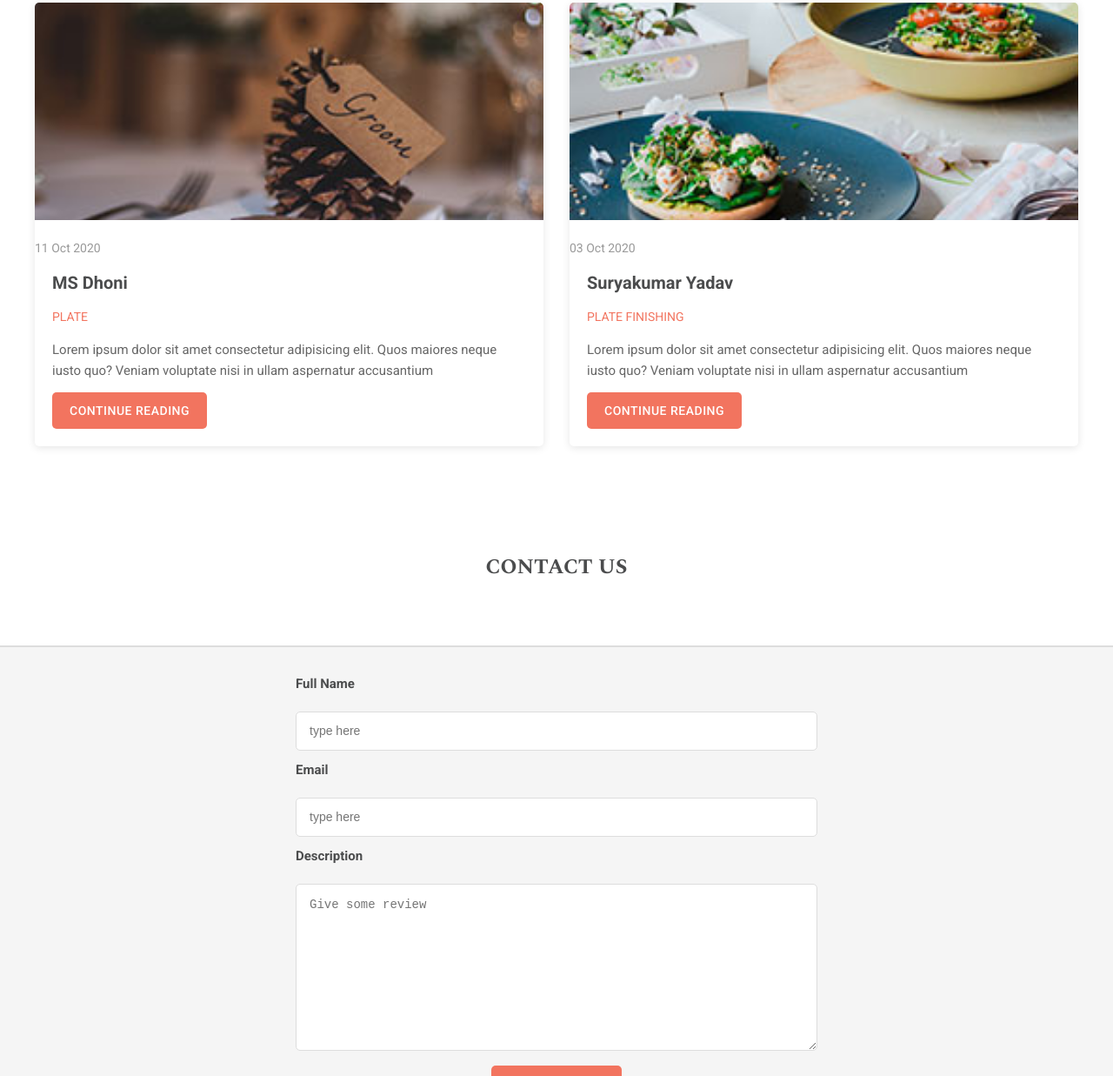
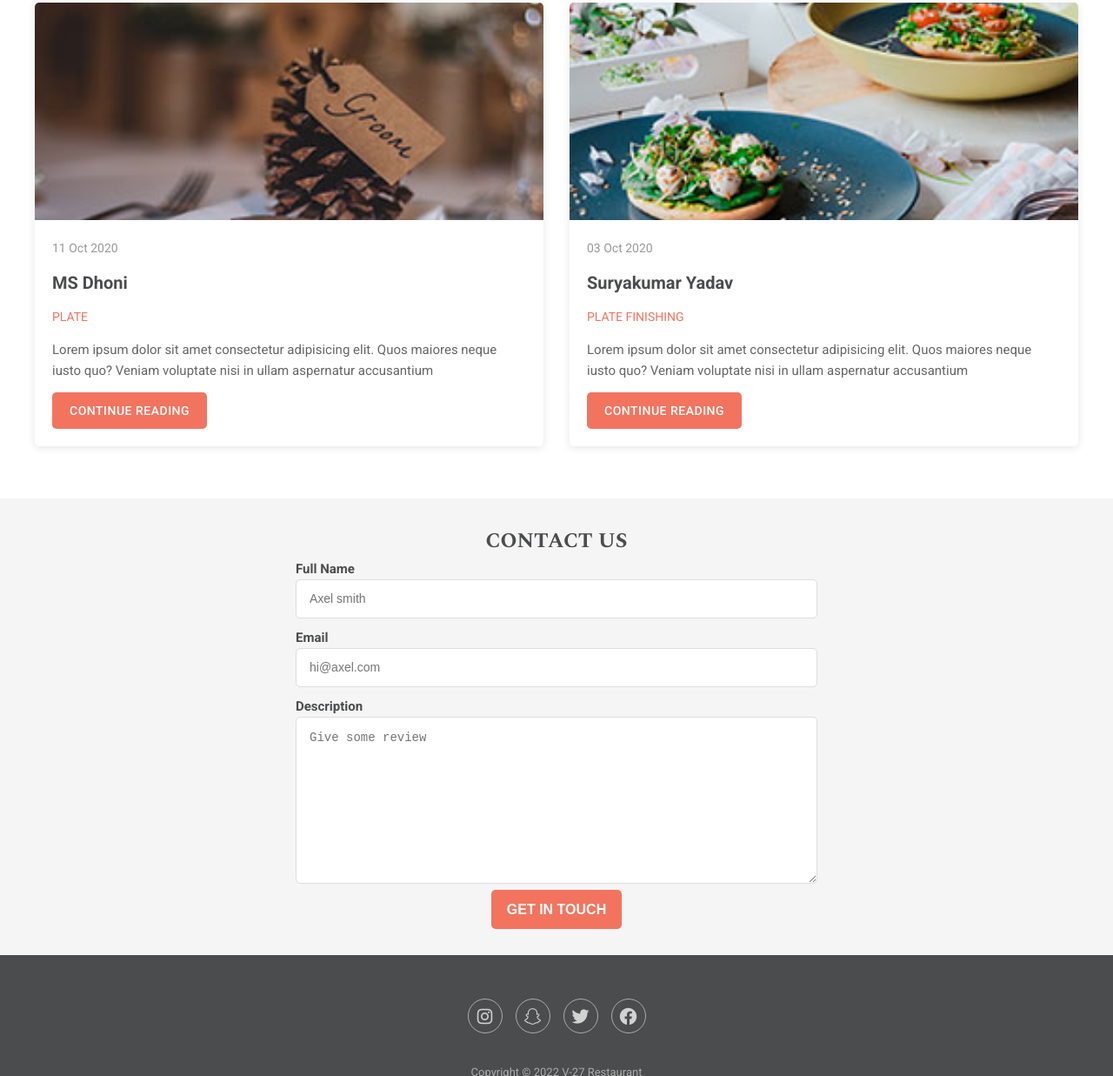
Before and after one commit to VIREN2779/restaurants-booking-table, a website: page public/index.html in a window 1280 px wide. Shown: the part 2275-3512 px from the top of the page at 87% size. Drawn offline with nearby package versions, Linux system fonts and the light colour scheme.

Commit message:
#1 fix: improve responsiveness and layout

```diff
--- a/public/index.html
+++ b/public/index.html
@@ -1,4 +1,3 @@
-
 <!DOCTYPE html>
 <html lang="en">
 
@@ -9,7 +8,9 @@
     <link rel="stylesheet" href="https://cdnjs.cloudflare.com/ajax/libs/font-awesome/6.1.1/css/all.min.css"
         integrity="sha512-KfkfwYDsLkIlwQp6LFnl8zNdLGxu9YAA1QvwINks4PhcElQSvqcyVLLD9aMhXd13uQjoXtEKNosOWaZqXgel0g=="
         crossorigin="anonymous" referrerpolicy="no-referrer" />
-    <link rel="stylesheet" href="https://fonts.googleapis.com/css2?family=Roboto:wght@400;500;700&family=Spectral:wght@400;600;700&display=swap" rel="stylesheet">
+    <link rel="stylesheet"
+        href="https://fonts.googleapis.com/css2?family=Roboto:wght@400;500;700&family=Spectral:wght@400;600;700&display=swap"
+        rel="stylesheet">
     <link rel="stylesheet" href="./my.css">
 </head>
 
@@ -68,17 +69,21 @@
     <!-- Book Table Section -->
     <section id="book-table">
         <div class="book-table-container">
-            <h2>Book Your Table Now</h2>
+            <h2>BOOK YOUR TABLE NOW</h2>
             <div class="book">
                 <div class="book-image"></div>
                 <img src="img/book_left_image.jpg" alt="">
                 <div class="book-right">
                     <form class="book-content" id="bookForm">
                         <input name="name" type="name" class="inner-book" id="day" placeholder="Select day" required="">
-                        <input name="name" type="name" class="inner-book" id="hours" placeholder="Select Hours" required="">
-                        <input name="name" type="name" class="inner-book" id="fullName" placeholder="Full name" required="">
-                        <input name="phone" type="phone" class="inner-book" id="phone" placeholder="Phone number" required="">
-                        <input name="name" type="name" class="inner-book" id="persons" placeholder="How many persons?" required="">
+                        <input name="name" type="name" class="inner-book" id="hours" placeholder="Select Hours"
+                            required="">
+                        <input name="name" type="name" class="inner-book" id="fullName" placeholder="Full name"
+                            required="">
+                        <input name="phone" type="phone" class="inner-book" id="phone" placeholder="Phone number"
+                            required="">
+                        <input name="name" type="name" class="inner-book" id="persons" placeholder="How many persons?"
+                            required="">
                         <button type="submit" id="form-submit" class="btn">Book Table</button>
                     </form>
                 </div>
@@ -100,10 +105,10 @@
     <!-- Blog Section -->
     <section class="our-blog" id="blog">
         <div class="container">
-            <div class="row">
+            <div class="row" style="display: flex;justify-content: center;">
                 <div class="col-md-12">
                     <div class="heading">
-                        <h1>Our blog post</h1>
+                        <h1>OUR BLOG POST</h1>
                     </div>
                 </div>
             </div>
@@ -181,19 +186,18 @@
     </section>
 
     <!-- Contact Section -->
-    <div id="contact">
-        <h1>Contact Us</h1>
-    </div>
-    <hr>
     <div id="form">
+        <div id="contact">
+            <h1>Contact Us</h1>
+        </div>
         <form action="">
             <h3>Full Name</h3>
-            <input placeholder="type here" type="text"><br>
+            <input placeholder="Axel smith" type="text"><br>
             <h3>Email</h3>
-            <input placeholder="type here" type="email"><br>
+            <input placeholder="hi@axel.com" type="email"><br>
             <h3>Description</h3>
             <textarea placeholder="Give some review" cols="100" rows="10"></textarea><br>
-            <button type="submit" class="submit">Submit</button>
+            <button type="submit" class="submit">Get in touch</button>
         </form>
     </div>
 
--- a/public/my.css
+++ b/public/my.css
@@ -374,6 +374,7 @@ nav .menu a:hover {
     margin-bottom: 13px;
     color: #999;
     font-size: 14px;
+    padding: 0 20px;
 }
 
 .blog-post .right-content {
@@ -422,24 +423,13 @@ nav .menu a:hover {
 /* ========================================
    CONTACT SECTION
    ======================================== */
-#contact {
-    padding: 40px 20px;
-    background-color: #fff;
-}
-
 #contact h1 {
-    margin-top: 20px;
-    margin-bottom: 30px;
     font-family: 'Spectral', serif;
     font-size: 24px;
     font-weight: 700;
     text-transform: uppercase;
     color: #4b4c4d;
     text-align: center;
-}
-
-hr {
-    border: 1px solid #ddd;
 }
 
 #form {
@@ -457,7 +447,6 @@ hr {
     font-family: 'Roboto', sans-serif;
     font-weight: 700;
     font-size: 15px;
-    margin-bottom: 10px;
     color: #4b4c4d;
     text-align: left;
 }
@@ -465,8 +454,8 @@ hr {
 #form input {
     width: 100%;
     max-width: 100%;
-    margin: 10px 0;
     height: 45px;
+    margin-bottom: 10px;
     padding: 0 15px;
     border: 1px solid #ddd;
     border-radius: 5px;
@@ -481,7 +470,6 @@ hr {
 #form textarea {
     width: 100%;
     max-width: 100%;
-    margin: 10px 0;
     padding: 15px;
     border: 1px solid #ddd;
     border-radius: 5px;
```
